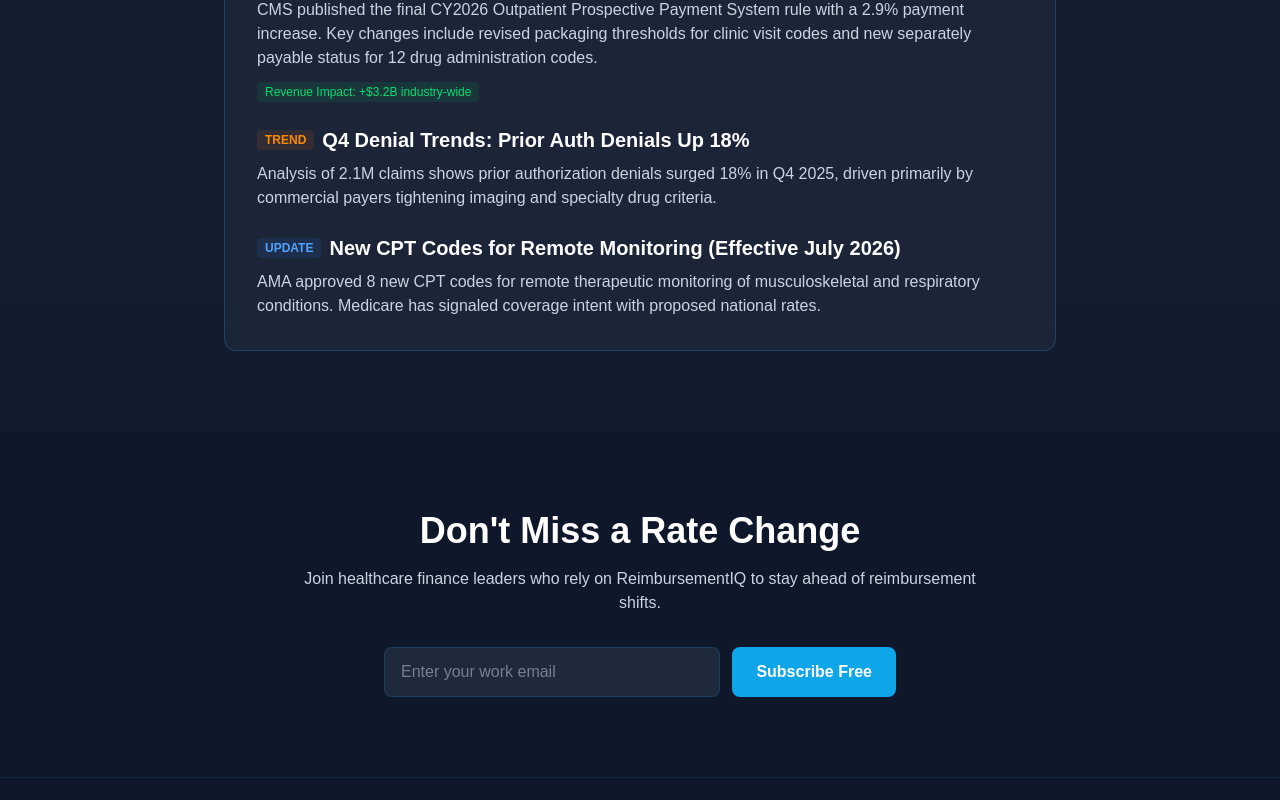
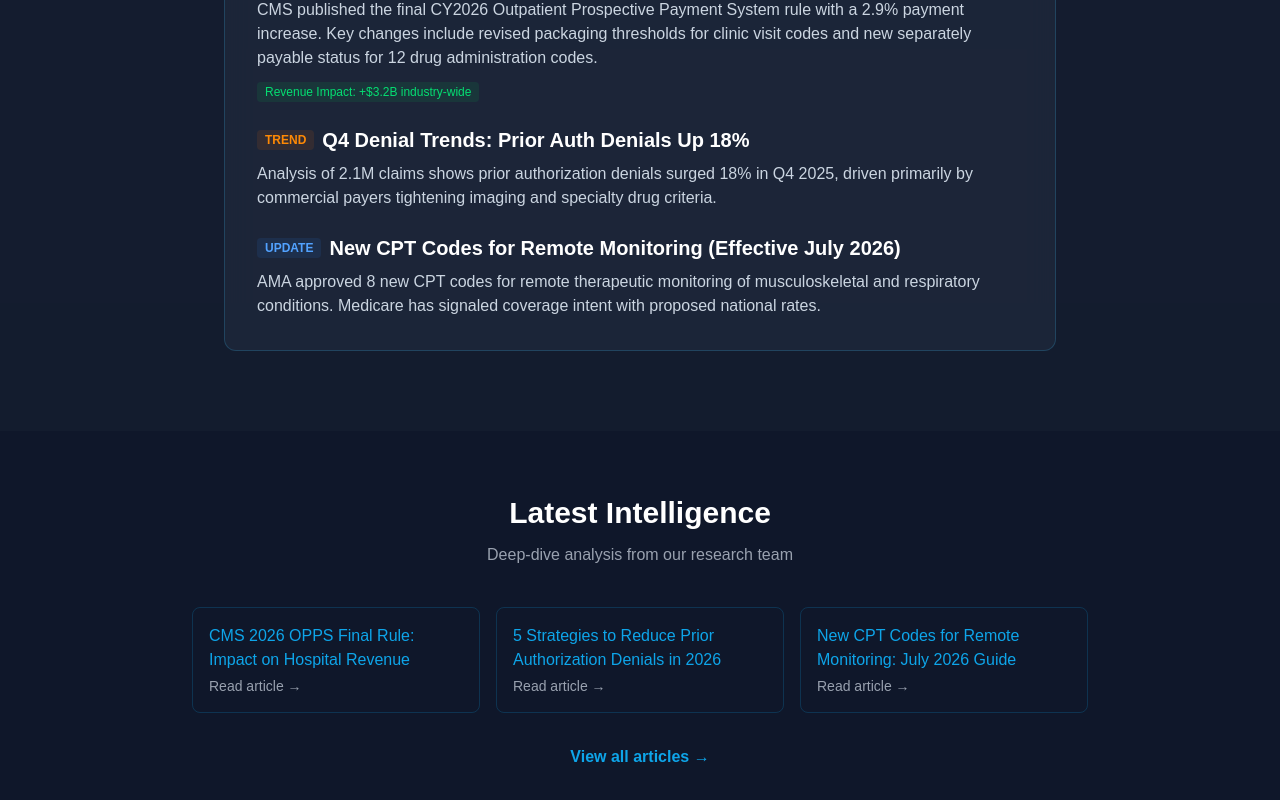
Before and after one commit to markellison181-ctrl/reimbursementiq, a Next.js app: page / in a window 1280 px wide. Shown: the part 1984-2784 px from the top of the page. Built offline with nearby package versions, Linux system fonts and the light colour scheme.

Commit message:
feat: add internal linking for SEO - related articles, CTA banners, latest intelligence section, sample analysis links

```diff
--- a/src/app/blog/[slug]/page.tsx
+++ b/src/app/blog/[slug]/page.tsx
@@ -236,6 +236,27 @@ export default async function BlogPost({ params }: PageProps) {
           [&_ol]:space-y-2 [&_ol]:mb-4 [&_ol]:list-decimal [&_ol]:pl-6
           [&_table]:w-full [&_th]:text-left [&_th]:text-white [&_th]:pb-2 [&_th]:border-b [&_th]:border-teal/20 [&_td]:text-gray-light [&_td]:py-2 [&_td]:border-b [&_td]:border-teal/10
           " dangerouslySetInnerHTML={{ __html: renderMarkdown(article.content) }} />
+
+        {/* Pro CTA Banner */}
+        <div className="my-12 p-6 rounded-xl bg-teal/10 border border-teal/20 text-center">
+          <p className="text-lg font-semibold mb-2">Get deeper intel with ReimbursementIQ Pro</p>
+          <Link href="/pricing" className="inline-flex items-center gap-2 text-teal font-semibold hover:underline">
+            Unlock Pro features →
+          </Link>
+        </div>
+
+        {/* Related Articles */}
+        <div className="border-t border-teal/20 pt-8 mt-12">
+          <h3 className="text-2xl font-bold text-white mb-6">Related Articles</h3>
+          <div className="space-y-3">
+            {Object.entries(articles).filter(([s]) => s !== slug).map(([s, a]) => (
+              <Link key={s} href={`/blog/${s}`} className="block p-4 rounded-lg border border-teal/20 hover:border-teal/40 hover:bg-teal/5 transition-all">
+                <span className="text-teal text-sm font-medium">→</span>
+                <span className="ml-2 text-gray-200 hover:text-white">{a.title}</span>
+              </Link>
+            ))}
+          </div>
+        </div>
       </div>
     </article>
   );
--- a/src/app/page.tsx
+++ b/src/app/page.tsx
@@ -1,3 +1,4 @@
+import Link from "next/link";
 import type { Metadata } from "next";
 import SubscribeForm from '@/components/SubscribeForm';
 
@@ -168,6 +169,34 @@ export default function Home() {
         </div>
       </section>
 
+
+      {/* Latest Intelligence */}
+      <section className="py-16">
+        <div className="max-w-6xl mx-auto px-6">
+          <div className="text-center mb-10">
+            <h2 className="text-3xl font-bold mb-3">Latest Intelligence</h2>
+            <p className="text-gray-400">Deep-dive analysis from our research team</p>
+          </div>
+          <div className="grid md:grid-cols-3 gap-4 max-w-4xl mx-auto">
+            <Link href="/blog/cms-2026-opps-rule-impact" className="block p-4 rounded-lg border border-teal/20 hover:border-teal/40 transition-all group">
+              <span className="text-teal group-hover:underline font-medium">CMS 2026 OPPS Final Rule: Impact on Hospital Revenue</span>
+              <span className="block text-gray-400 text-sm mt-1">Read article →</span>
+            </Link>
+            <Link href="/blog/reduce-prior-auth-denials-2026" className="block p-4 rounded-lg border border-teal/20 hover:border-teal/40 transition-all group">
+              <span className="text-teal group-hover:underline font-medium">5 Strategies to Reduce Prior Authorization Denials in 2026</span>
+              <span className="block text-gray-400 text-sm mt-1">Read article →</span>
+            </Link>
+            <Link href="/blog/cpt-code-changes-july-2026" className="block p-4 rounded-lg border border-teal/20 hover:border-teal/40 transition-all group">
+              <span className="text-teal group-hover:underline font-medium">New CPT Codes for Remote Monitoring: July 2026 Guide</span>
+              <span className="block text-gray-400 text-sm mt-1">Read article →</span>
+            </Link>
+          </div>
+          <div className="text-center mt-8">
+            <Link href="/blog" className="text-teal font-semibold hover:underline">View all articles →</Link>
+          </div>
+        </div>
+      </section>
+
       {/* CTA */}
       <section className="py-20">
         <div className="max-w-3xl mx-auto px-4 sm:px-6 lg:px-8 text-center">
--- a/src/app/pricing/page.tsx
+++ b/src/app/pricing/page.tsx
@@ -1,4 +1,5 @@
 'use client';
+import Link from "next/link";
 
 const plans = [
   {
@@ -104,6 +105,27 @@ export default function PricingPage() {
           ))}
         </div>
       </div>
+
+      {/* Sample Analysis */}
+      <div className="max-w-4xl mx-auto mt-16 mb-8">
+        <h3 className="text-xl font-semibold text-center mb-6">See sample analysis from our team</h3>
+        <div className="grid md:grid-cols-3 gap-4">
+          <Link href="/blog/cms-2026-opps-rule-impact" className="block p-4 rounded-lg border border-teal/20 hover:border-teal/40 transition-all text-center">
+            <span className="text-teal text-sm font-medium">CMS 2026 OPPS Final Rule: Impact on Hospital Revenue</span>
+            <span className="block text-gray-400 text-xs mt-1">Read analysis →</span>
+          </Link>
+          <Link href="/blog/reduce-prior-auth-denials-2026" className="block p-4 rounded-lg border border-teal/20 hover:border-teal/40 transition-all text-center">
+            <span className="text-teal text-sm font-medium">5 Strategies to Reduce Prior Authorization Denials in 2026</span>
+            <span className="block text-gray-400 text-xs mt-1">Read analysis →</span>
+          </Link>
+          <Link href="/blog/cpt-code-changes-july-2026" className="block p-4 rounded-lg border border-teal/20 hover:border-teal/40 transition-all text-center">
+            <span className="text-teal text-sm font-medium">New CPT Codes for Remote Monitoring: July 2026 Guide</span>
+            <span className="block text-gray-400 text-xs mt-1">Read analysis →</span>
+          </Link>
+        </div>
+      </div>
+
+
     </section>
   );
 }
```
